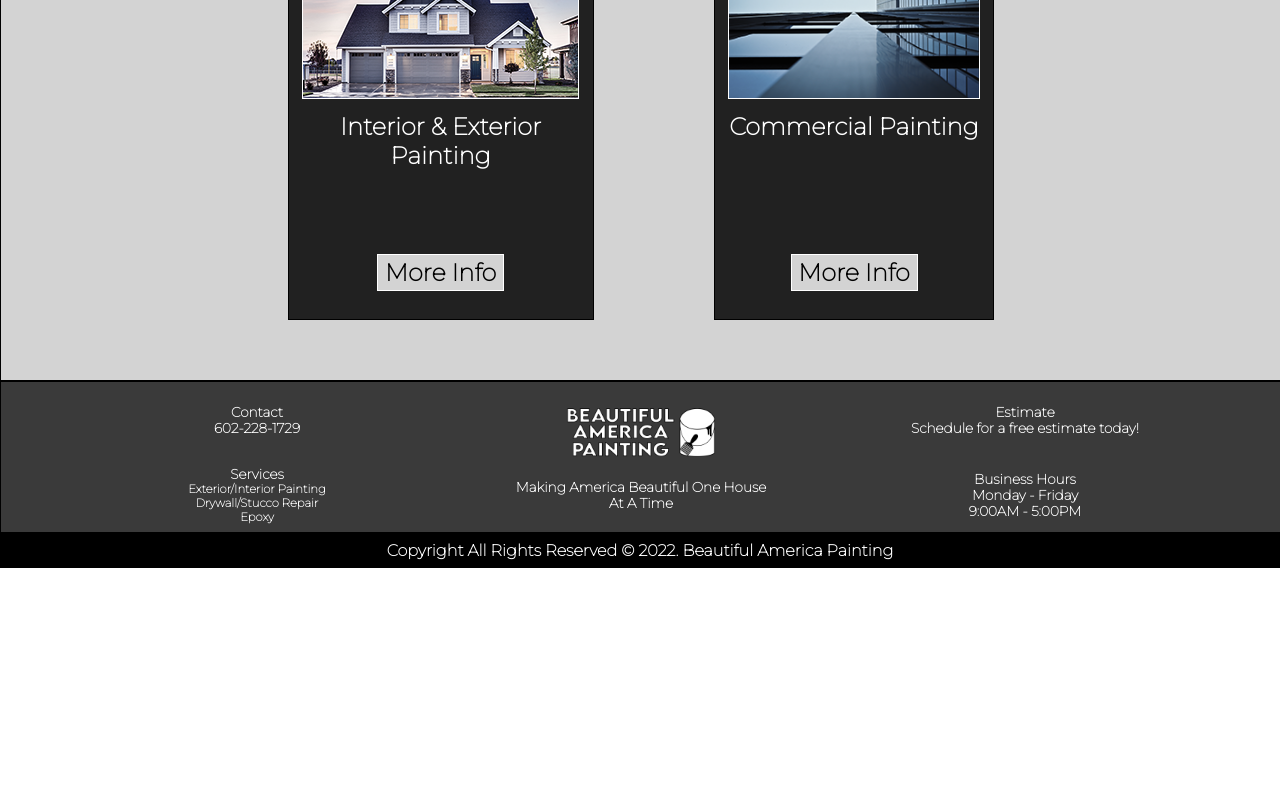
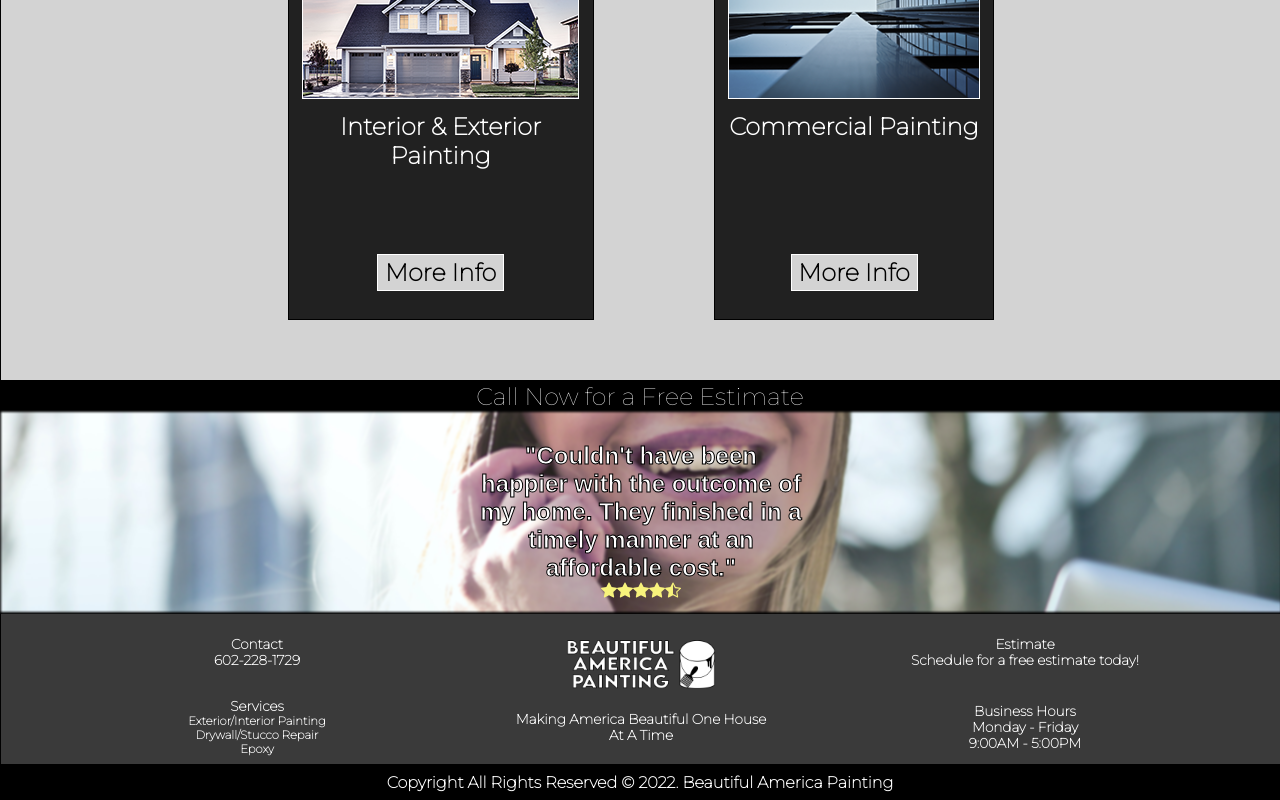
Before and after one commit to AnthonyPrentice/BeautifulAmericaPainting, a React (Create React App) app: page / in a window 1280 px wide. Shown: the part 637-1437 px from the top of the page. Before the commit the page ends 1205 px from the top, so only its background shows below. Built offline with nearby package versions, Linux system fonts and the light colour scheme.

Commit message:
Finished review section, almost done with home page.

```diff
--- /dev/null
+++ b/src/components/Review.js
@@ -0,0 +1,31 @@
+import React from 'react'
+import ReactDOM from "react-dom";
+import './css/Review.css'
+import ReviewImg from './img/Review/pexels-andrea-piacquadio-resized.png'
+import { BsStarFill } from 'react-icons/bs'
+import { BsStarHalf } from 'react-icons/bs'
+import { IconContext } from "react-icons";
+
+
+function Review(){
+    return (
+        <div className='review-wrapper'>
+            <img className='review-img' src={ReviewImg}/>
+            <p className='review-text'>
+                "Couldn't have been happier with the outcome of my home.
+                 They finished in a timely manner at an affordable cost."
+            </p>
+            <div className='review-icons'>
+                <IconContext.Provider  value={{color: "rgb(247, 243, 124)", size: "1em"}}>
+                    <BsStarFill />
+                    <BsStarFill />
+                    <BsStarFill />
+                    <BsStarFill />
+                    <BsStarHalf />
+                </IconContext.Provider>
+            </div>
+        </div>
+    );
+}
+
+export default Review;
--- a/src/components/Slideshow/SlideshowData.js
+++ b/src/components/Slideshow/SlideshowData.js
@@ -1,6 +1,6 @@
-import img1 from '../img/slideshow/pexels-malte-luk-resized.jpg'
-import img2 from '../img/slideshow/pexels-ksenia-chernaya-resized.jpg'
-import img3 from '../img/slideshow/pexels-pixabay-resized.jpg'
+import img1 from '../img/Slideshow/pexels-malte-luk-resized.jpg'
+import img2 from '../img/Slideshow/pexels-ksenia-chernaya-resized.jpg'
+import img3 from '../img/Slideshow/pexels-pixabay-resized.jpg'
 
 const Images = [
     {'img': img1,
--- a/src/components/Strip.js
+++ b/src/components/Strip.js
@@ -5,6 +5,7 @@ import './css/Strip.css'
 function Strip({text}){
     const StripData = [
         'Services Provided Valley Wide, Arizona',
+        'Call Now for a Free Estimate'
     ];
 
     return (
--- /dev/null
+++ b/src/components/css/Review.css
@@ -0,0 +1,34 @@
+.review-wrapper {
+    position: relative;
+    display: flex;
+    justify-content: center;
+    align-items: center;
+    width: 100%;
+    height: 200px;
+    background-color: black;
+    border: solid 1px;
+}
+
+.review-img {
+    width: 100%;
+    height: 200px;
+    object-fit: cover;
+    object-position: center;
+    filter: blur(1px);
+}
+
+.review-text {
+    position: absolute;
+    width: 325px;
+    font-family: arial;
+    font-size: 1.5em;
+    -webkit-text-stroke: 1px black;
+    color: white;
+    align-text: center;
+}
+
+.review-icons {
+    position: absolute;
+    bottom: 0;
+    margin-bottom: 10px;
+}
--- a/src/components/css/Slideshow.css
+++ b/src/components/css/Slideshow.css
@@ -38,6 +38,7 @@
     transition: ease 2s;
     border-left: solid black .5px;
     border-right: solid black .5px;
+    filter: blur(1px);
 }
 
 .slideshow-img-text {
--- a/src/pages/Home.js
+++ b/src/pages/Home.js
@@ -6,6 +6,7 @@ import './css/Home.css'
 import Slideshow from "../components/Slideshow/Slideshow"
 import Strip from "../components/Strip"
 import ServicesPreview from '../components/ServicesPreview'
+import Review from '../components/Review'
 
 function Home(){
     return (
@@ -13,6 +14,8 @@ function Home(){
             <Slideshow />
             <Strip text={0} />
             <ServicesPreview />
+            <Strip text={1} />
+            <Review />
         </div>
     );
 }
```
Also changed, not shown: src/components/img/Review/pexels-andrea-piacquadio-789822.jpeg (added), src/components/img/Review/pexels-andrea-piacquadio-resized.png (added).
